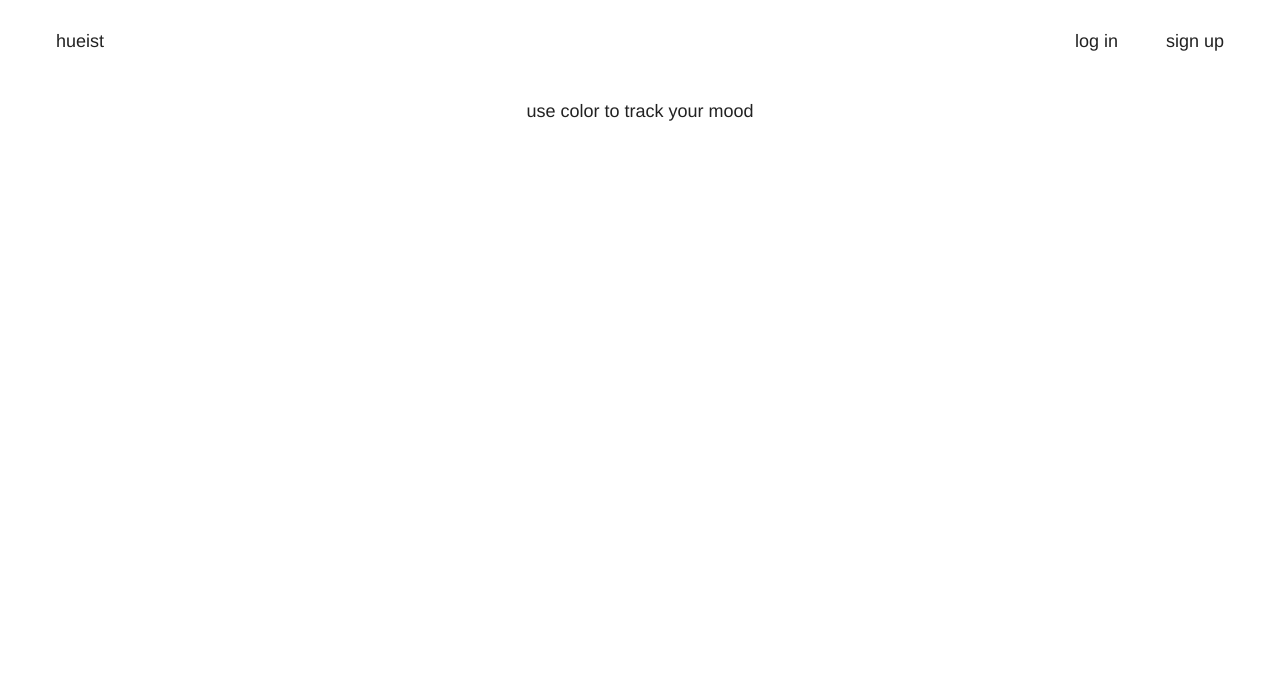
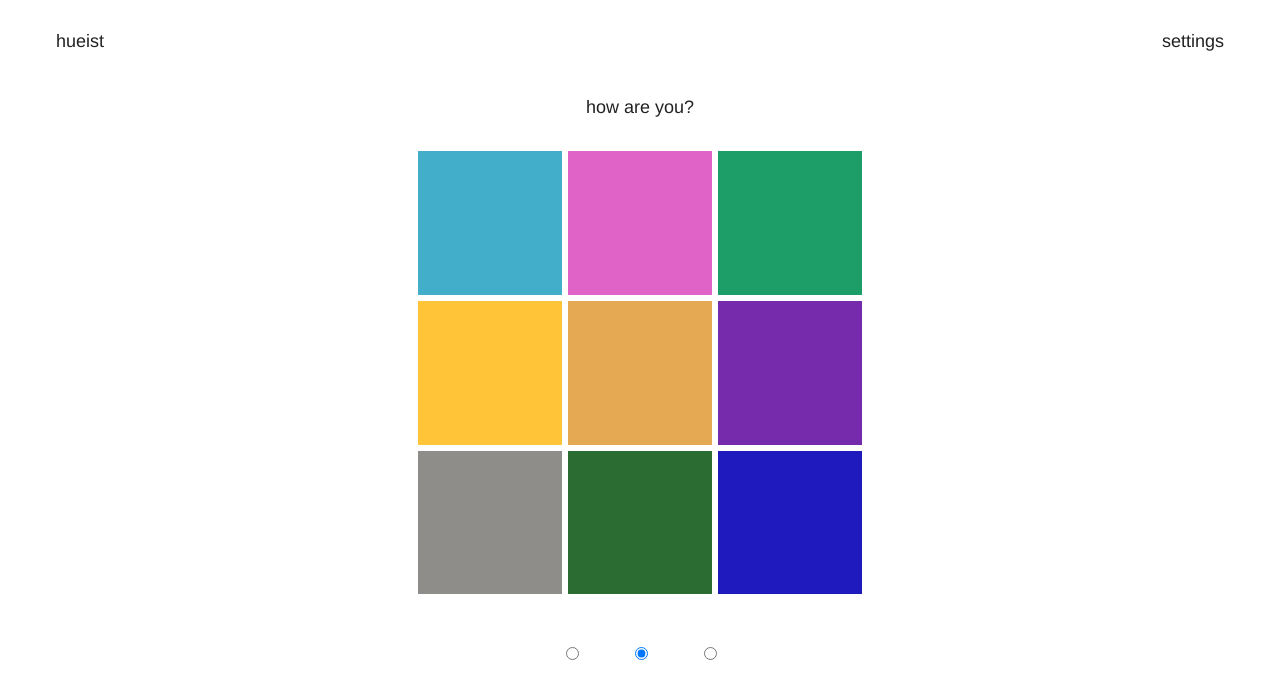
Before and after one commit to xiangcatherine/hueist, a Vue app: page /#/ in a window 1280 px wide. Shown: the top 698 px of the page. Built offline with nearby package versions, Linux system fonts and the light colour scheme.

Commit message:
Uses Vuex to manage authenticated state
Used the v-if directive to manage what the user sees depending on
whether or not they are authenticated (which is a check for the user
token)

```diff
--- a/src/components/Header.vue
+++ b/src/components/Header.vue
@@ -5,10 +5,10 @@
     </div>
 
     <div class="right">
-      <template v-if="authenticated">
+      <template v-if="isAuthenticated">
         <a href="">settings</a>
       </template>
-      <template v-else>
+      <template v-if="!isAuthenticated">
         <app-sign-up class="sign-up-modal"></app-sign-up>
         <app-log-in class="log-in-modal"></app-log-in>
         <a href="" @click.stop.prevent="showLogIn">log in</a>
@@ -21,16 +21,17 @@
 <script>
   import LogIn from './LogIn'
   import SignUp from './SignUp'
+  import store from '../main.js'
 
   export default {
-    data: function () {
-      return {
-        authenticated: false
-      }
-    },
     components: {
       appLogIn: LogIn,
       appSignUp: SignUp
+    },
+    computed: {
+      isAuthenticated () {
+        return store.getters.isAuthenticated
+      }
     },
     methods: {
       showSignUp: function () {
--- a/src/components/Home.vue
+++ b/src/components/Home.vue
@@ -1,17 +1,31 @@
 <template>
   <div>
-    <h2>use color to track your mood</h2>
+    <div v-if="!isAuthenticated">
+      <h2>use color to track your mood</h2>
+    </div>
+    <template>
+      <app-choose v-if="isAuthenticated"></app-choose>
+    </template>
   </div>
 </template>
 
 <script>
+import Choose from './Choose'
+import store from '../main.js'
 
 export default {
-  name: 'home'
+  name: 'home',
+  components: {
+    appChoose: Choose
+  },
+  computed: {
+    isAuthenticated () {
+      return store.getters.isAuthenticated
+    }
+  }
 }
 </script>
 
-<!-- Add "scoped" attribute to limit CSS to this component only -->
 <style scoped>
   h1, h2 {
     font-weight: normal;
--- a/src/main.js
+++ b/src/main.js
@@ -16,6 +16,11 @@ export default new Vuex.Store({
       email: '',
       loggedInStatus: true,
       authToken: ''
+    }
+  },
+  getters: {
+    isAuthenticated (state) {
+      return state.user.authToken != null
     }
   },
   mutations: {
```
